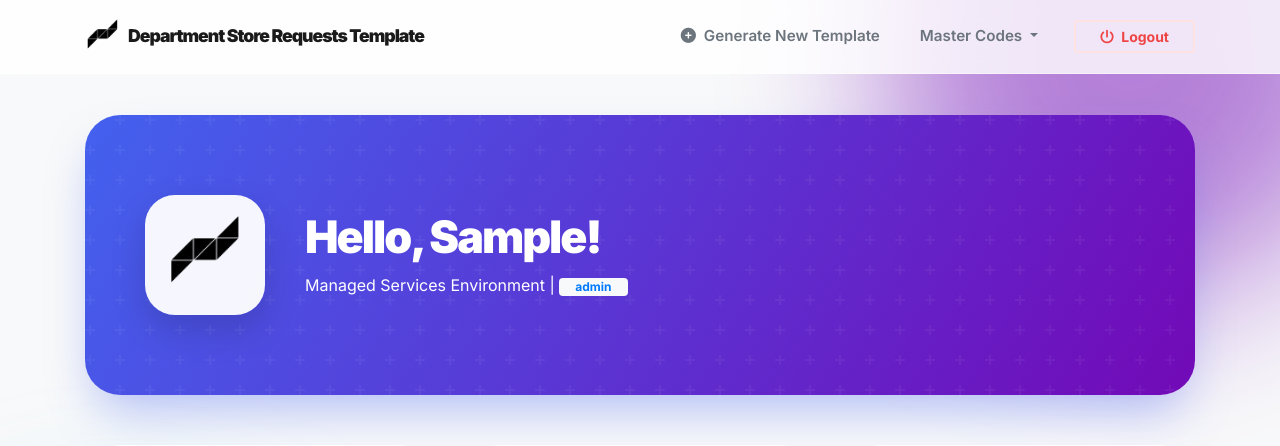
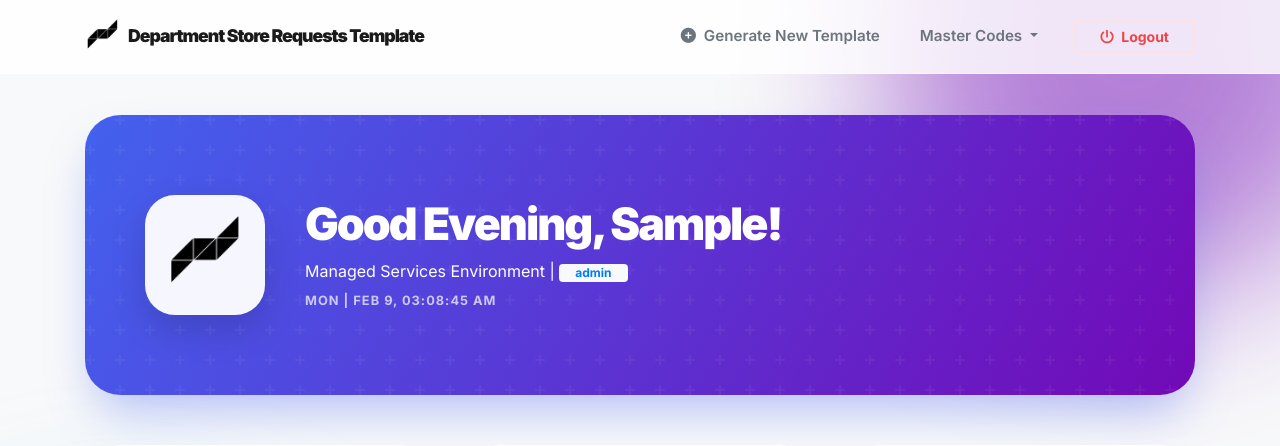
Before and after one commit to Carlosthegreat7/Department-Store-Requests-Template-DSRT-, a Flask app: page / in a window 1280 px wide. Shown: the top 446 px of the page. Run offline with Flask 3, Linux system fonts and the light colour scheme; the visitor is signed in with stand-in values (Sample User, id 1); parts of the project's set-up code (start-up, migrations or seed data) failed here and were passed over; some libraries are stand-ins or nearby versions.

Commit message:
Homepage tweaks

```diff
--- a/portal/templates/home.html
+++ b/portal/templates/home.html
@@ -36,9 +36,13 @@
         style="max-width: 100%; object-fit: contain;">
     </div>
     <div class="hero-text">
-      <h1>Hello, {{ session['sdr_curr_user_username'].split('.')[0].title() }}!</h1>
+      <h1><span id="dynamic-greeting">Hello</span>, {{ session['sdr_curr_user_username'].split('.')[0].title() }}!</h1>
+
       <p class="mb-0 opacity-75">Managed Services Environment | <span
           class="badge badge-light text-primary rounded-pill px-3">{{ session['sdr_usertype'] }}</span></p>
+
+      <div id="live-clock" class="mt-2 small text-uppercase font-weight-bold"
+        style="opacity: 0.7; letter-spacing: 1px;"></div>
     </div>
   </div>
 
@@ -65,11 +69,55 @@
 </div>
 
 <script>
+  // Login Loading Overlay
   const loginForm = document.getElementById('login-form');
   if (loginForm) {
     loginForm.addEventListener('submit', () => {
       document.getElementById('loading-overlay').style.display = 'flex';
     });
   }
+
+  // Dynamic Greeting & Clock Logic
+  function updateDashboardTime() {
+    const now = new Date();
+    const greetingElement = document.getElementById('dynamic-greeting');
+    const clockElement = document.getElementById('live-clock');
+
+    // 1. Update Greeting (Morning/Afternoon/Evening)
+    if (greetingElement) {
+      const hours = now.getHours();
+      let greetingText = "Hello";
+
+      if (hours >= 5 && hours < 12) {
+        greetingText = "Good Morning";
+      } else if (hours >= 12 && hours < 18) {
+        greetingText = "Good Afternoon";
+      } else {
+        greetingText = "Good Evening";
+      }
+      greetingElement.innerText = greetingText;
+    }
+
+    // 2. Update Clock (Date | Time)
+    if (clockElement) {
+      // Format: Mon, Jan 01 | 12:00:00 PM
+      const options = {
+        weekday: 'short',
+        month: 'short',
+        day: 'numeric',
+        hour: '2-digit',
+        minute: '2-digit',
+        second: '2-digit'
+      };
+      // Insert a separator pipe for style
+      clockElement.innerText = now.toLocaleDateString('en-US', options).replace(',', ' |');
+    }
+  }
+
+  // Run on load and then every second
+  if (document.getElementById('dynamic-greeting')) {
+    updateDashboardTime();
+    setInterval(updateDashboardTime, 1000);
+  }
 </script>
 {% endblock %}
```
